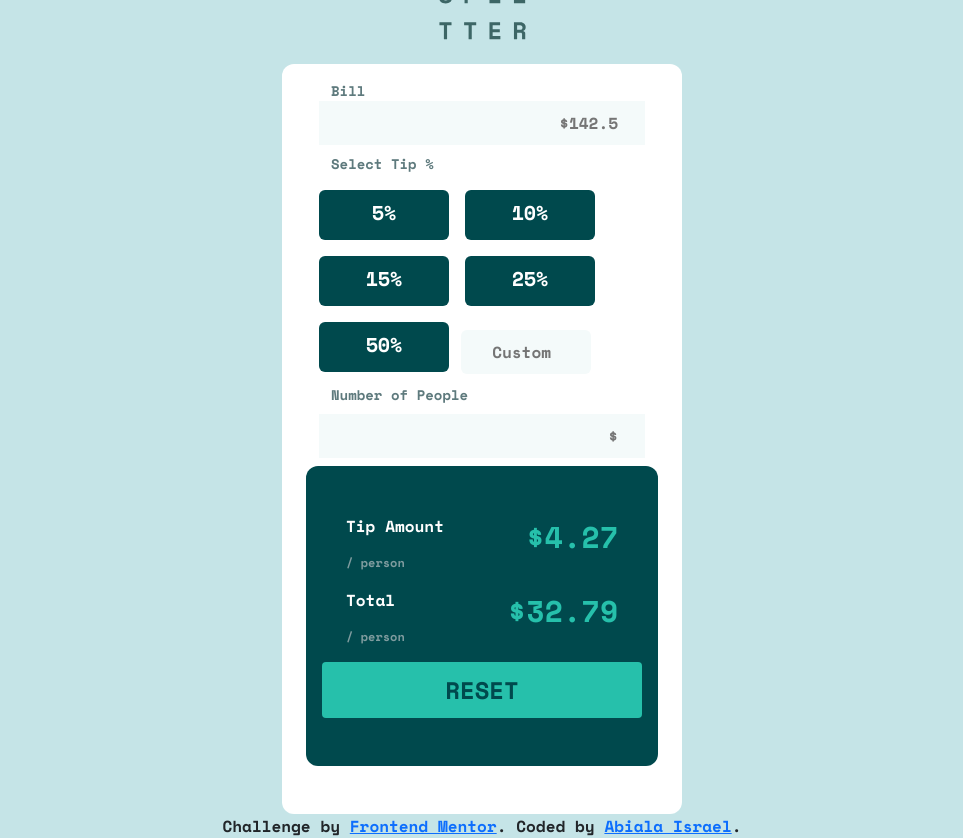
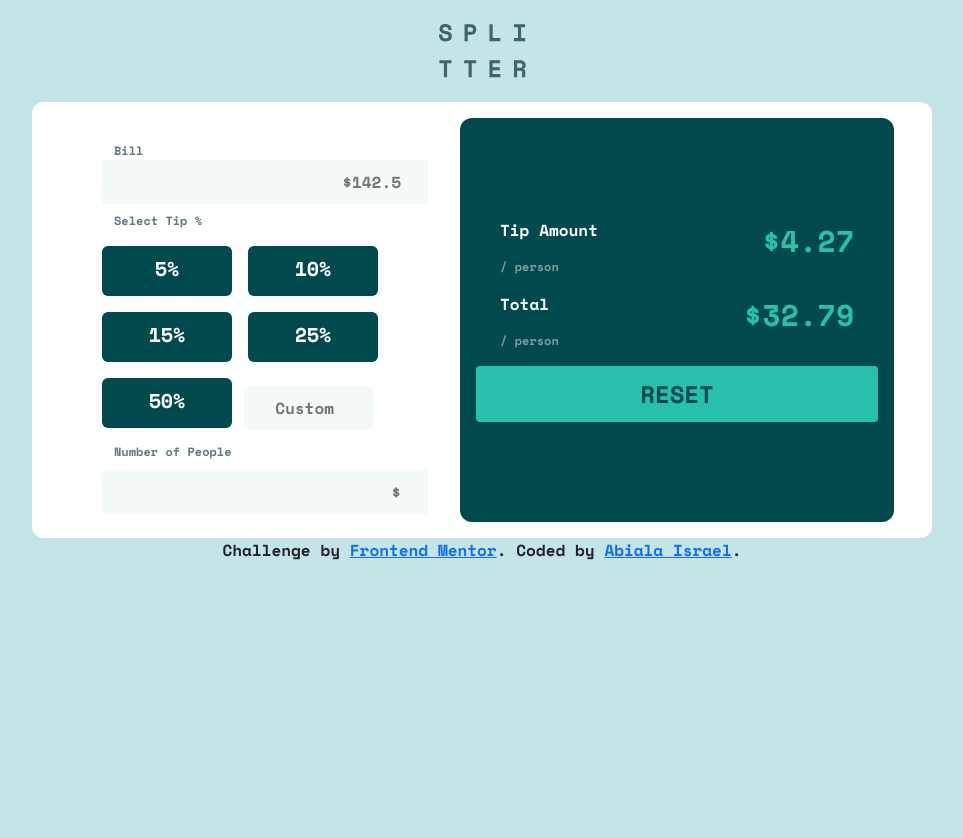
Before and after one commit to Abiala705/Tip-Calculator, a plain HTML site: page index.html in a window 1280 px wide. Shown: the whole page, without its empty margins (158-1121 px from the left). After the commit the page ends 800 px from the top, so only its background shows below. Drawn offline with nearby package versions, Linux system fonts and the light colour scheme.

Commit message:
Done working on the responsiveness

```diff
--- a/index.css
+++ b/index.css
@@ -21,7 +21,6 @@ body {
   justify-content: center;
   flex-direction: column;
   width: 100%;
-  height: 100vh;
   background-color: hsl(185, 41%, 84%);
   font-family: "Space Mono", sans-serif;
   font-weight: 700;
@@ -31,7 +30,6 @@ body {
   border-radius: 12px;
   background-color: var(--white);
   max-width: 400px;
-  max-height: max-content;
 }
 .first-half {
   max-width: 350px;
@@ -55,7 +53,7 @@ input {
 label,
 .first-half p {
   color: var(--dark-grayish-cyan);
-  font-size: 14px;
+  font-size: 12px;
 }
 
 .tip {
@@ -106,4 +104,22 @@ button {
 }
 
 button:hover {
+  background-color: var(--strong-cyan);
 }
+
+@media (min-width: 786px) {
+  .tip-calculator {
+    min-width: 900px;
+    display: flex;
+    flex-direction: row;
+    justify-content: center;
+    align-content: center;
+    gap: 24px;
+  }
+  .first-half {
+    padding-top: 16px;
+  }
+  .second-half {
+    padding-top: 32px;
+  }
+}
--- a/index.html
+++ b/index.html
@@ -23,13 +23,13 @@
     <link rel="stylesheet" href="index.css" />
   </head>
   <body>
-    <div class="logo text-end m-4">
+    <div class="logo text-end py-4">
       <img src="./images/logo.svg" alt="logo" />
     </div>
     <div
-      class="tip-calculator row pt-2 px-4 py-5 justify-content-center align-content-center"
+      class="tip-calculator row pt-2 pt-md-3 px-4 px-md-3 py-5 py-md-3 p-md-3 justify-content-center align-content-center"
     >
-      <div class="first-half row m-2 col-12">
+      <div class="first-half row m-2 col-12 col-md-6">
         <label for="bill">Bill</label>
         <input type="number" id="bill" min="0" placeholder="$142.5" />
         <div class="select-tip pt-2">
@@ -59,7 +59,7 @@
       </div>
 
       <div
-        class="second-half col-12 row px-3 py-5 justify-content-center align-content-center"
+        class="second-half col-12 col-md-6 row px-3 py-5 justify-content-center align-content-center"
       >
         <div class="tipAmount row justify-content-between">
           <div class="text col-6 justify-content-between">
```
